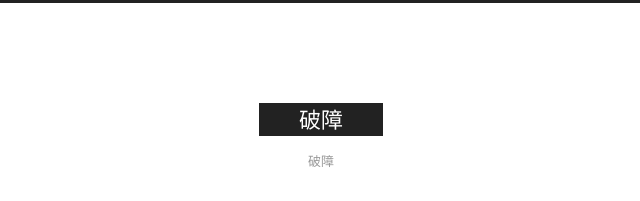
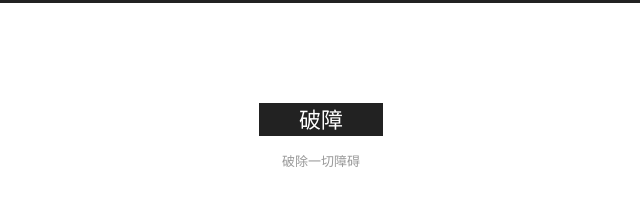
Before and after one commit to myron-meng/amzmrm.github.io, a plain HTML site: page index.html in a window 1280 px wide. Shown: the top 201 px of the page, 319-959 px from the left. Drawn offline with Linux system fonts and the light colour scheme.

Commit message:
Site updated: 2021-01-16 11:30:23

```diff
--- a/css/main.css
+++ b/css/main.css
@@ -1168,7 +1168,7 @@ pre .javascript .function {
 }
 .links-of-author a::before,
 .links-of-author span.exturl::before {
-  background: #2bff34;
+  background: #62e750;
   border-radius: 50%;
   content: ' ';
   display: inline-block;
--- a/index.html
+++ b/index.html
@@ -20,12 +20,15 @@
     var CONFIG = {"hostname":"example.com","root":"/","scheme":"Muse","version":"7.8.0","exturl":false,"sidebar":{"position":"left","display":"post","padding":18,"offset":12,"onmobile":false},"copycode":{"enable":false,"show_result":false,"style":null},"back2top":{"enable":true,"sidebar":false,"scrollpercent":false},"bookmark":{"enable":false,"color":"#222","save":"auto"},"fancybox":false,"mediumzoom":false,"lazyload":false,"pangu":false,"comments":{"style":"tabs","active":null,"storage":true,"lazyload":false,"nav":null},"algolia":{"hits":{"per_page":10},"labels":{"input_placeholder":"Search for Posts","hits_empty":"We didn't find any results for the search: ${query}","hits_stats":"${hits} results found in ${time} ms"}},"localsearch":{"enable":false,"trigger":"auto","top_n_per_article":1,"unescape":false,"preload":false},"motion":{"enable":true,"async":false,"transition":{"post_block":"fadeIn","post_header":"slideDownIn","post_body":"slideDownIn","coll_header":"slideLeftIn","sidebar":"slideUpIn"}}};
   </script>
 
-  <meta property="og:type" content="website">
+  <meta name="description" content="破除一切障碍">
+<meta property="og:type" content="website">
 <meta property="og:title" content="破障">
 <meta property="og:url" content="http://example.com/index.html">
 <meta property="og:site_name" content="破障">
+<meta property="og:description" content="破除一切障碍">
 <meta property="og:locale">
 <meta property="article:author" content="Myron Meng">
+<meta property="article:tag" content="Go后端工程师 Go语言">
 <meta name="twitter:card" content="summary">
 
 <link rel="canonical" href="http://example.com/">
@@ -95,7 +98,7 @@
       <h1 class="site-title">破障</h1>
       <span class="logo-line-after"><i></i></span>
     </a>
-      <p class="site-subtitle" itemprop="description">破障</p>
+      <p class="site-subtitle" itemprop="description">破除一切障碍</p>
   </div>
 
   <div class="site-nav-right">
@@ -151,7 +154,7 @@
     <span hidden itemprop="author" itemscope itemtype="http://schema.org/Person">
       <meta itemprop="image" content="/images/avatar.gif">
       <meta itemprop="name" content="Myron Meng">
-      <meta itemprop="description" content="">
+      <meta itemprop="description" content="破除一切障碍">
     </span>
 
     <span hidden itemprop="publisher" itemscope itemtype="http://schema.org/Organization">
@@ -261,7 +264,7 @@
     <span hidden itemprop="author" itemscope itemtype="http://schema.org/Person">
       <meta itemprop="image" content="/images/avatar.gif">
       <meta itemprop="name" content="Myron Meng">
-      <meta itemprop="description" content="">
+      <meta itemprop="description" content="破除一切障碍">
     </span>
 
     <span hidden itemprop="publisher" itemscope itemtype="http://schema.org/Organization">
@@ -394,7 +397,7 @@
     <span hidden itemprop="author" itemscope itemtype="http://schema.org/Person">
       <meta itemprop="image" content="/images/avatar.gif">
       <meta itemprop="name" content="Myron Meng">
-      <meta itemprop="description" content="">
+      <meta itemprop="description" content="破除一切障碍">
     </span>
 
     <span hidden itemprop="publisher" itemscope itemtype="http://schema.org/Organization">
@@ -529,7 +532,7 @@
       <div class="site-overview-wrap sidebar-panel">
         <div class="site-author motion-element" itemprop="author" itemscope itemtype="http://schema.org/Person">
   <p class="site-author-name" itemprop="name">Myron Meng</p>
-  <div class="site-description" itemprop="description"></div>
+  <div class="site-description" itemprop="description">破除一切障碍</div>
 </div>
 <div class="site-state-wrap motion-element">
   <nav class="site-state">
```
Also changed, not shown: 2020/10/07/使用腾讯云Serverless-Framework开发Go-API-Part-1-Hello-md/index.html (+3 -3 lines), 2021/01/10/使用Go语言开发API时，我喜欢的一个跟数据库打交道的方案/index.html (+4 -3 lines), 2021/01/11/用户为什么没收到email验证码/index.html (+4 -3 lines), archives/2020/10/index.html (+6 -3 lines), archives/2020/index.html (+6 -3 lines), archives/2021/01/index.html (+6 -3 lines), archives/2021/index.html (+6 -3 lines), archives/index.html (+6 -3 lines), categories/index.html (+6 -3 lines), tags/try-everything/index.html (+6 -3 lines).
